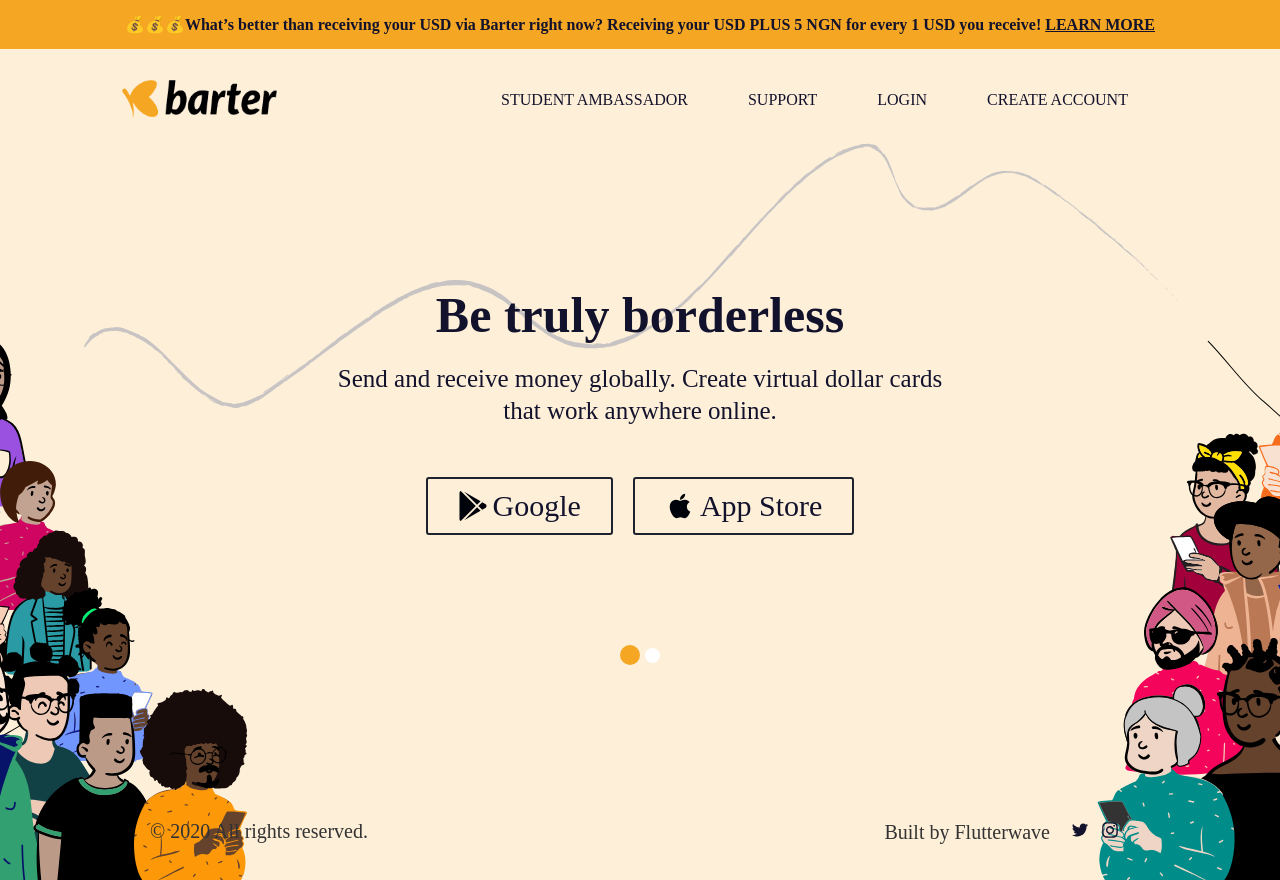
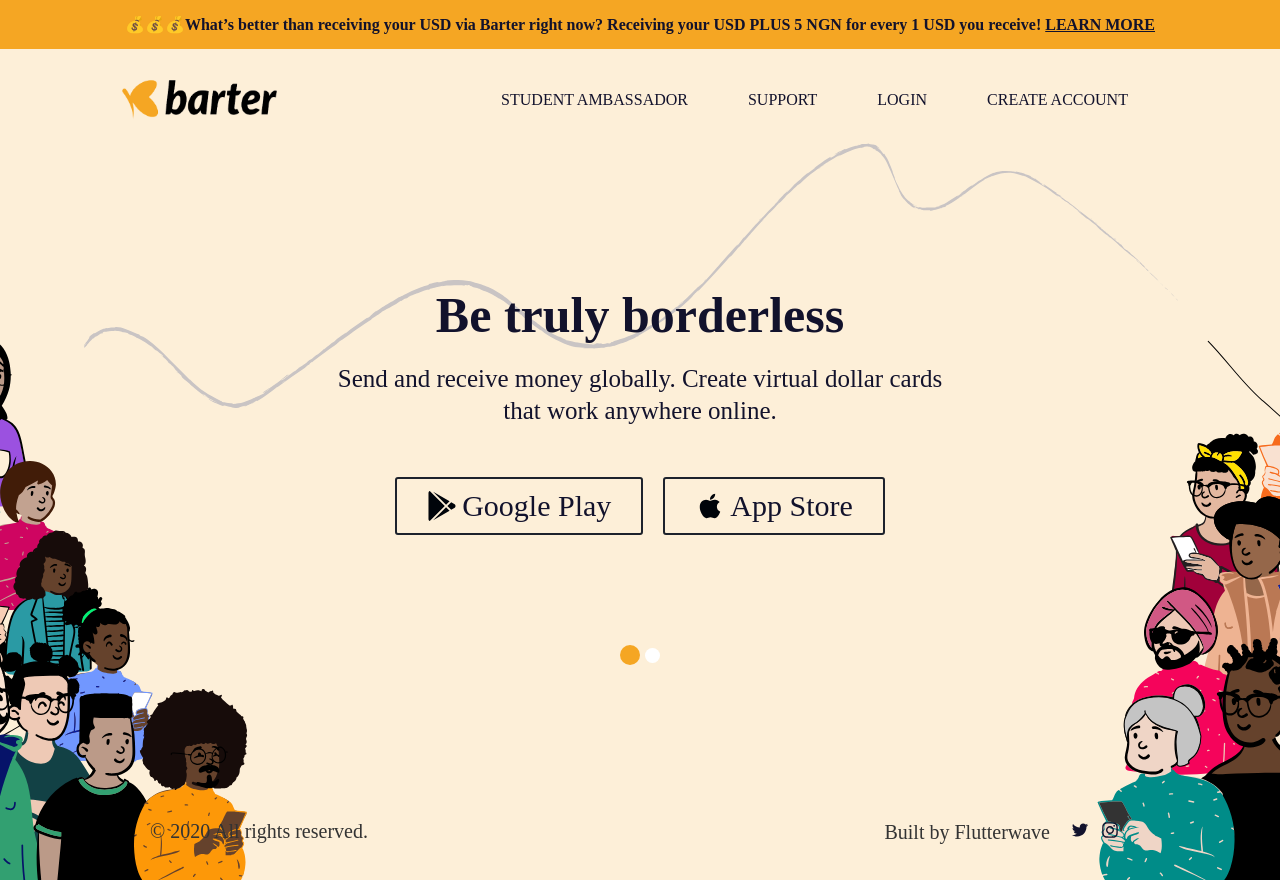
Before and after one commit to Portfolio-React-Team1/barter_clone, a React (Create React App) app: page / in a window 1280 px wide. Built offline with nearby package versions, Linux system fonts and the light colour scheme; a web font is replaced by a local one.

Commit message:
Update LandingText.jsx

```diff
--- a/src/components/LandingText/LandingText.jsx
+++ b/src/components/LandingText/LandingText.jsx
@@ -13,7 +13,7 @@
                 </div>
         <div>
                 <div className='landing__apps'>
-                    <a href="/"><FaGooglePlay  className="icon" />Google</a>
+                    <a href="/"><FaGooglePlay  className="icon" />Google Play</a>
                     <a href="/"><AiFillApple  className="icon"/>App Store</a>
                 </div>
                 <div className='landing__dot'>
```
